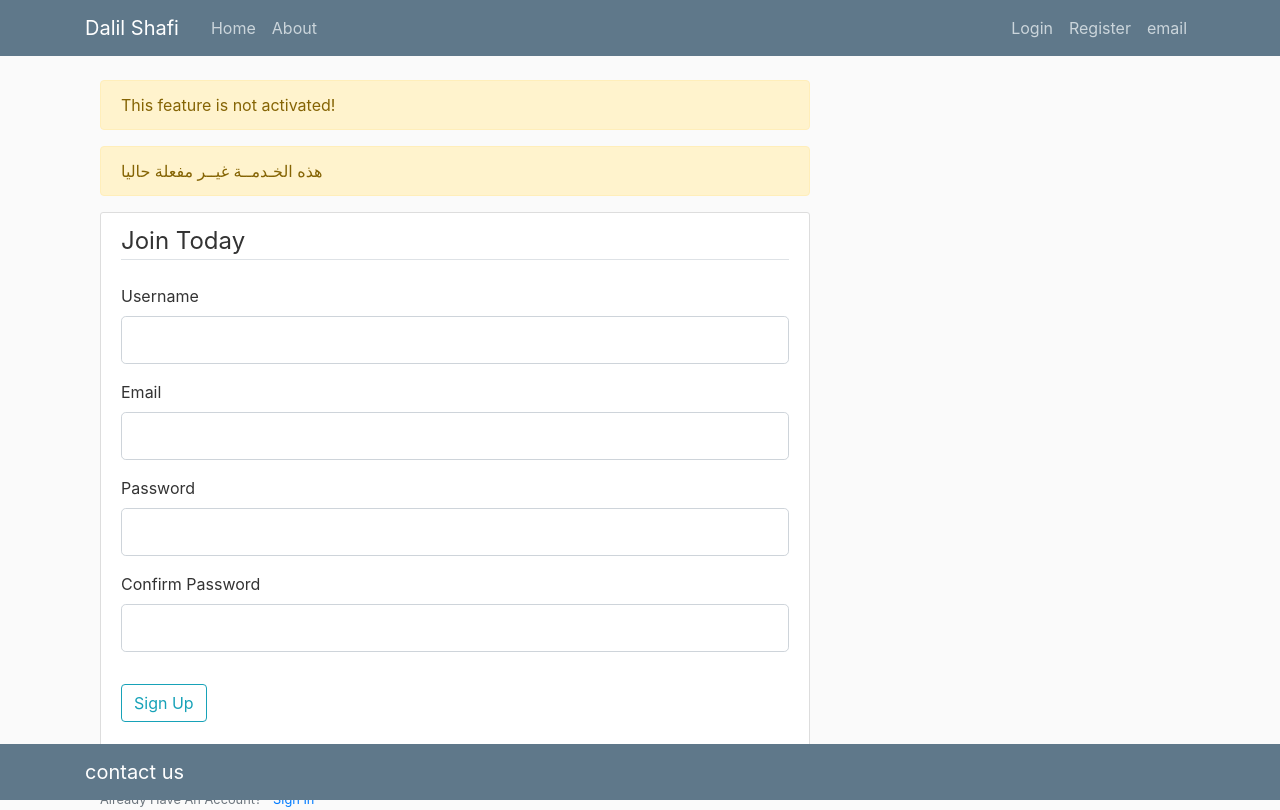
After one commit to afourteia/dalil-dashboard, a Flask app: page /register in a window 1280 px wide. The commit adds this page. Run offline with Flask 2, Linux system fonts and the light colour scheme; some libraries are stand-ins or nearby versions.

```diff
--- a/application/__init__.py
+++ b/application/__init__.py
@@ -13,6 +13,10 @@ def create_app(config_class=Config):
     # initilize extensions
 
     # import blueprints and register
+    from application.auth.routes import auth as auth_bleprint
+    app.register_blueprint(auth_bleprint)
+    from application.errors.handlers import errors as errors_bleprint
+    app.register_blueprint(errors_bleprint)
     from application.main.routes import main as main_bleprint
     app.register_blueprint(main_bleprint)
 
--- a/application/auth/forms.py
+++ b/application/auth/forms.py
@@ -0,0 +1,22 @@
+from flask_wtf import FlaskForm
+from wtforms import StringField, PasswordField, BooleanField, SubmitField
+from wtforms.validators import DataRequired, Length, Email, EqualTo
+
+
+class LoginForm(FlaskForm):
+    username = StringField('Username', validators=[DataRequired()])
+    password = PasswordField('Password', validators=[DataRequired()])
+    remember_me = BooleanField('Keep in logged in')
+    submit = SubmitField('Login')
+
+
+class RegistrationForm(FlaskForm):
+    username = StringField('Username',
+                           validators=[DataRequired(), Length(min=2, max=20)])
+    email = StringField('Email',
+                        validators=[DataRequired(), Email()])
+    password = PasswordField('Password',
+                             validators=[DataRequired()])
+    confirm_password = PasswordField('Confirm Password',
+                                     validators=[DataRequired(), EqualTo('password')])
+    submit = SubmitField('Sign Up')
--- a/application/auth/routes.py
+++ b/application/auth/routes.py
@@ -0,0 +1,28 @@
+from flask import Blueprint, render_template, url_for, flash, redirect
+# from flask_login import login_user, logout_user, login_required
+from .forms import RegistrationForm, LoginForm
+
+auth = Blueprint('auth', __name__)
+
+
+@auth.route('/login', methods=['GET', 'POST'])
+def login():
+    form = LoginForm()
+    if form.validate_on_submit():
+        if form.username.data == 'test' and form.password.data == 'test1':
+            flash('You have been logged in!', 'success')
+            return redirect(url_for('main.index'))
+        else:
+            flash('Login unsucessful, please check username and password', 'danger')
+    return render_template('login.html', form=form, title='login')
+
+
+@auth.route("/register", methods=['GET', 'POST'])
+def register():
+    flash('This feature is not activated!', 'warning')
+    flash('هذه الخـدمــة غيــر مفعلة حاليا', 'warning')
+    form = RegistrationForm()
+    if form.validate_on_submit():
+        # flash(f'Account created for {form.username.data}!', 'success')
+        return redirect(url_for('errors.construction'))
+    return render_template('register.html', title='Register', form=form)
--- a/application/errors/handlers.py
+++ b/application/errors/handlers.py
@@ -16,3 +16,8 @@ def error_403(error):
 @errors.app_errorhandler(500)
 def error_500(error):
     return render_template('errors/500.html'), 500
+
+
+@errors.route('/construction')
+def construction():
+    return render_template('errors/construction.html')
--- a/application/main/routes.py
+++ b/application/main/routes.py
@@ -1,8 +1,8 @@
 from flask import Blueprint, render_template, url_for
 
-main = Blueprint("main", __name__)
+main = Blueprint('main', __name__)
 
 
-@main.route("/")
+@main.route('/')
 def index():
-    return render_template('index.html')
+    return render_template('index.html', title='main')
--- a/application/templates/errors/403.html
+++ b/application/templates/errors/403.html
@@ -1,3 +1,7 @@
+{% extends "layout.html" %}
+<!-- prettier-ignore -->
+{% block content %}
+
 <div class="content-section">
     <h1>You don't have permission to do that (403)</h1>
     <p>Please check your account and try again</p>
--- a/application/templates/layout.html
+++ b/application/templates/layout.html
@@ -2,9 +2,9 @@
 <html lang="en">
 
 <head>
-    <meta charset="UTF-8">
-    <meta name="viewport" content="width=device-width, initial-scale=1.0">
-    <meta http-equiv="X-UA-Compatible" content="ie=edge">
+    <meta charset="UTF-8" />
+    <meta name="viewport" content="width=device-width, initial-scale=1.0" />
+    <meta http-equiv="X-UA-Compatible" content="ie=edge" />
     <!-- prettier-ignore -->
     {% if title %}
     <title>Dalil Shafi - {{ title }}</title>
@@ -14,17 +14,16 @@
     <!-- prettier-ignore -->
     {% endif %}
     <!-- Bootstrap CSS -->
-    <link rel="stylesheet" href="../static/css/bootstrap.min.css">
-    <link rel="stylesheet" type="text/css" href="{{ url_for('static', filename='css/main.css') }}">
+    <link rel="stylesheet" href="../static/css/bootstrap.min.css" />
+    <link rel="stylesheet" type="text/css" href="{{ url_for('static', filename='css/main.css') }}" />
 </head>
 
 <body>
-
     <!-- navigation bar -->
     <header class="site-header">
         <nav class="navbar navbar-expand-md navbar-dark bg-steel fixed-top">
             <div class="container">
-                <a class="navbar-brand mr-4" href="/">Flask Blog</a>
+                <a class="navbar-brand mr-4" href="/">Dalil Shafi</a>
                 <button class="navbar-toggler" type="button" data-toggle="collapse" data-target="#navbarToggle"
                     aria-controls="navbarToggle" aria-expanded="false" aria-label="Toggle navigation">
                     <span class="navbar-toggler-icon"></span>
@@ -36,8 +35,9 @@
                     </div>
                     <!-- Navbar Right Side -->
                     <div class="navbar-nav">
-                        <a class="nav-item nav-link" href="/login">Login</a>
-                        <a class="nav-item nav-link" href="/register">Register</a>
+                        <a class="nav-item nav-link" href="{{ url_for('auth.login') }}">Login</a>
+                        <a class="nav-item nav-link" href="{{ url_for('auth.register') }}">Register</a>
+                        <a class="nav-item nav-link" href="/email">email</a>
                     </div>
                 </div>
             </div>
@@ -45,24 +45,22 @@
     </header>
 
     <main role="main" class="container">
-        <div class="row">
-            <div class="col-md-8">
-                {% block content %}{% endblock %}
-            </div>
-            <!-- sidebar -->
-            <!-- <div class="col-md-4">
-                <div class="content-section">
-                    <h3>Our Sidebar</h3>
-                    <p class='text-muted'>You can put any information here you'd like.
-                        <ul class="list-group">
-                            <li class="list-group-item list-group-item-light">Latest Posts</li>
-                            <li class="list-group-item list-group-item-light">Announcements</li>
-                            <li class="list-group-item list-group-item-light">Calendars</li>
-                            <li class="list-group-item list-group-item-light">etc</li>
-                        </ul>
-                    </p>
-                </div>
-            </div> -->
+        <div class="col-md-8">
+            <!-- prettier-ignore -->
+            {% with messages = get_flashed_messages(with_categories=true) %}
+            <!-- prettier-ignore -->
+            {% if messages %}
+            <!-- prettier-ignore -->
+            {% for category, message in messages %}
+            <div class="alert alert-{{ category }}">{{ message }}</div>
+            <!-- prettier-ignore -->
+            {% endfor%}
+            <!-- prettier-ignore -->
+            {% endif %}
+            <!-- prettier-ignore -->
+            {% endwith %}
+            <!-- prettier-ignore -->
+            {% block content %}{% endblock %}
         </div>
     </main>
 
@@ -70,11 +68,10 @@
     <footer class="site-header">
         <nav class="navbar navbar-expand-md navbar-dark bg-steel fixed-bottom">
             <div class="container">
-                <a class="navbar-brand mr-4" href="/">contact</a>
+                <a class="navbar-brand mr-4" href="/">contact us</a>
             </div>
         </nav>
     </footer>
-
 
     <!-- JQuery -->
     <script src="../static/js/jquery-3.3.1.min.js"></script>
--- /dev/null
+++ b/application/templates/register.html
@@ -0,0 +1,80 @@
+{% extends "layout.html" %}
+<!-- prettier-ignore -->
+{% block content %}
+<div class="content-section">
+    <form method="POST" action="">
+        <!-- prettier-ignore -->
+        {{ form.hidden_tag() }}
+        <fieldset class="form-group">
+            <legend class="border-bottom mb-4">Join Today</legend>
+            <div class="form-group">
+                <!-- prettier-ignore -->
+                {{ form.username.label(class="form-control-label") }}
+                <!-- prettier-ignore -->
+                {% if form.username.errors %}
+                <!-- prettier-ignore -->
+                {{ form.username(class="form-control form-control-lg is-invalid") }}
+                <div class="invalid-feedback">
+                    {% for error in form.username.errors %}
+                    <span>{{ error }}</span> {% endfor %}
+                </div>
+                <!-- prettier-ignore -->
+                {% else %}
+                {{ form.username(class="form-control form-control-lg") }}
+                <!-- prettier-ignore -->
+                {% endif %}
+            </div>
+            <div class="form-group">
+                {{ form.email.label(class="form-control-label") }}
+                <!-- prettier-ignore -->
+                {% if form.email.errors %}
+                <!-- prettier-ignore -->
+                {{ form.email(class="form-control form-control-lg is-invalid") }}
+                <div class="invalid-feedback">
+                    {% for error in form.email.errors %}
+                    <span>{{ error }}</span> {% endfor %}
+                </div>
+                {% else %}
+                <!-- prettier-ignore -->
+                {{ form.email(class="form-control form-control-lg") }} {% endif
+                %}
+            </div>
+            <div class="form-group">
+                {{ form.password.label(class="form-control-label") }}
+                <!-- prettier-ignore -->
+                {% if form.password.errors %}
+                <!-- prettier-ignore -->
+                {{ form.password(class="form-control form-control-lg is-invalid") }}
+                <div class="invalid-feedback">
+                    {% for error in form.password.errors %}
+                    <span>{{ error }}</span> {% endfor %}
+                </div>
+                {% else %}
+                {{ form.password(class="form-control form-control-lg") }} {%
+                endif %}
+            </div>
+            <div class="form-group">
+                {{ form.confirm_password.label(class="form-control-label") }} {%
+                if form.confirm_password.errors %}
+                {{ form.confirm_password(class="form-control form-control-lg is-invalid") }}
+                <div class="invalid-feedback">
+                    {% for error in form.confirm_password.errors %}
+                    <span>{{ error }}</span> {% endfor %}
+                </div>
+                {% else %}
+                {{ form.confirm_password(class="form-control form-control-lg") }}
+                {% endif %}
+            </div>
+        </fieldset>
+        <div class="form-group">
+            {{ form.submit(class="btn btn-outline-info") }}
+        </div>
+    </form>
+</div>
+<div class="border-top pt-3">
+    <small class="text-muted">
+        Already Have An Account?
+        <a class="ml-2" href="{{ url_for('auth.login') }}">Sign In</a>
+    </small>
+</div>
+{% endblock content %}
```
Also changed, not shown: application/templates/errors/404.html (+7 -0 lines), application/templates/errors/500.html (+11 -1 lines), application/templates/errors/construction.html (added, +9 -0 lines), application/templates/index.html (+7 -4 lines), application/templates/login.html (added, +59 -0 lines), application/static/__init__.py (deleted), application/static/routes.py (deleted).
